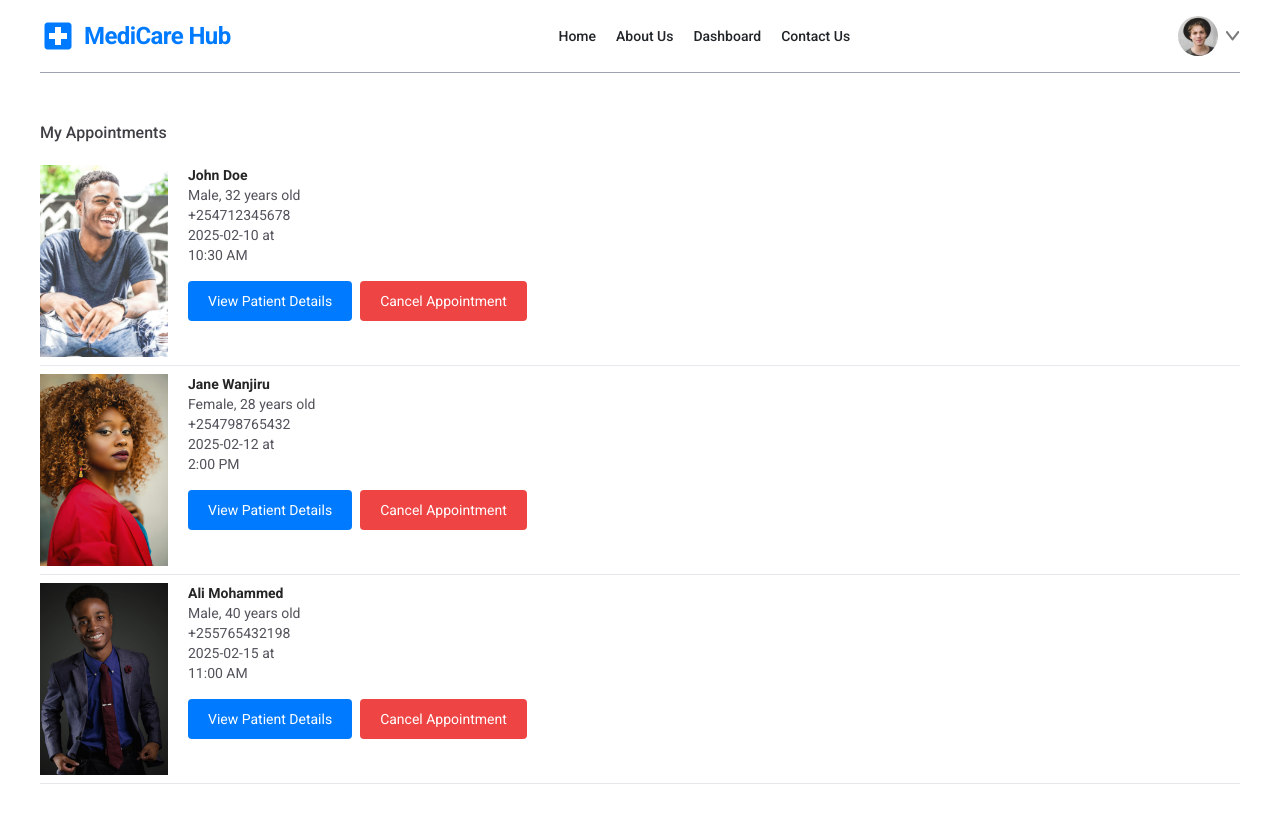
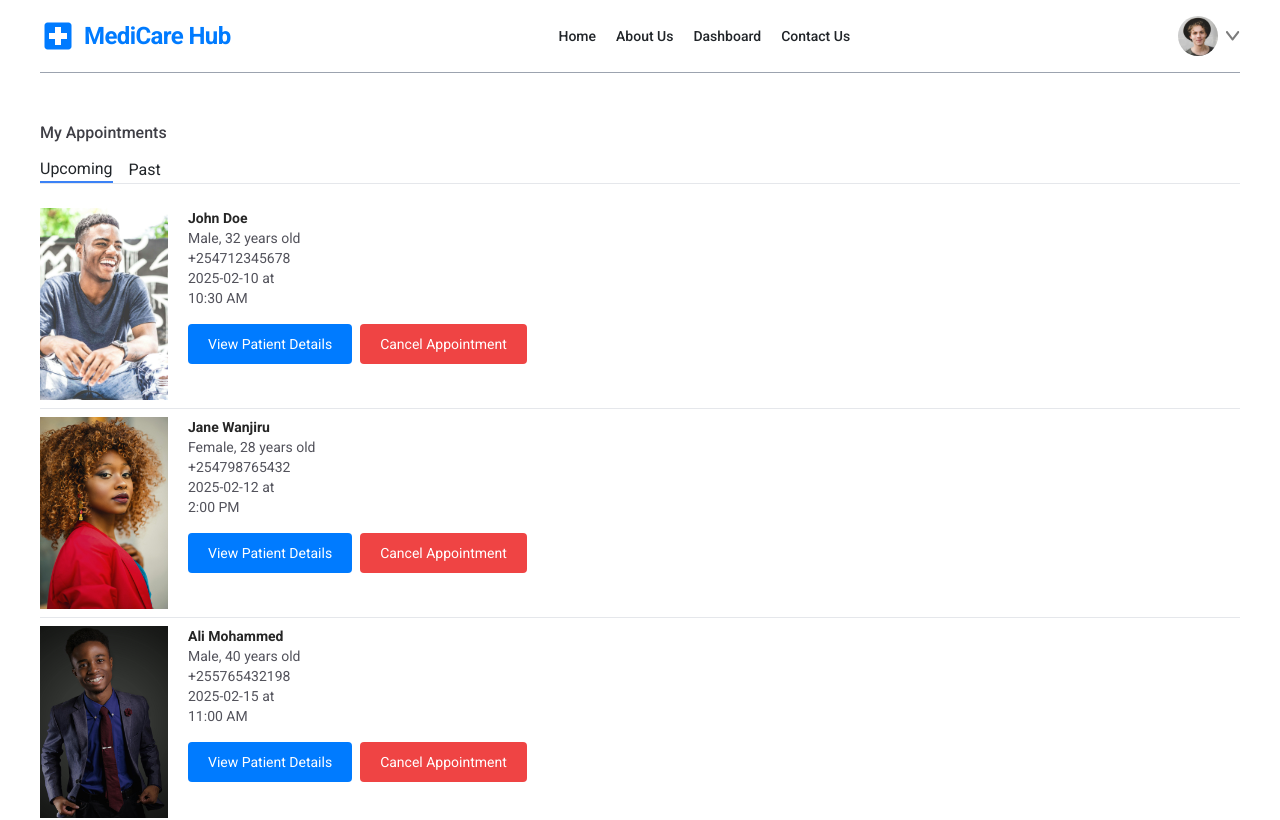
Before and after one commit to briansimiyuj/doctor-appointment-app, a React (Vite) app: page /bookings in a window 1280 px wide. Shown: the top 820 px of the page. Built offline with nearby package versions, Linux system fonts and the light colour scheme; a web font is replaced by a local one.

Commit message:
feat: Add TabSelectorButtons component for switching Past and Upcoming appointments

```diff
--- /dev/null
+++ b/src/components/Appointments/TabSelectorButtons.tsx
@@ -0,0 +1,33 @@
+import { useContext } from "react"
+import { AppointmentsContext } from "../../context/AppointmentContext"
+
+const TabSelectorButtons: React.FC = ()=>{
+
+  const context = useContext(AppointmentsContext)
+
+  if(!context) return null
+
+  const {  activeTab, setActiveTab } = context
+
+
+  return(
+
+      <div className="flex gap-4 border-b mb-4">
+
+        <button
+          onClick={() => setActiveTab("upcoming")}
+          className={activeTab === "upcoming" ? "border-b-2 border-blue-500" : ""}
+        >Upcoming</button>
+
+        <button
+          onClick={() => setActiveTab("past")}
+          className={activeTab === "past" ? "border-b-2 border-blue-500" : ""}
+        >Past</button>
+
+    </div>
+
+  )
+
+}
+
+export default TabSelectorButtons
--- a/src/pages/MyAppointmentsPage.tsx
+++ b/src/pages/MyAppointmentsPage.tsx
@@ -6,6 +6,7 @@ import { LoginContext } from "../context/LoginContext"
 import NotFoundPage from "./NotFoundPage"
 import { AppointedPatientType } from "../assets/types/AppointedPatientType"
 import PatientAppointmentCard from "../components/Appointments/PatientAppointmentCard"
+import TabSelectorButtons from "../components/Appointments/TabSelectorButtons"
 
 const MyAppointmentsPage: React.FC = ()=>{
 
@@ -25,6 +26,8 @@ const MyAppointmentsPage: React.FC = ()=>{
                     <>
 
                         <h2 className="pb-3 mt-12 font-medium text-zinc-700 boorder-b">My Appointments</h2>
+
+                        <TabSelectorButtons/>
 
                         {
 
```
Also changed, not shown: 1 other file (tests, documents, lock files or other folders).
